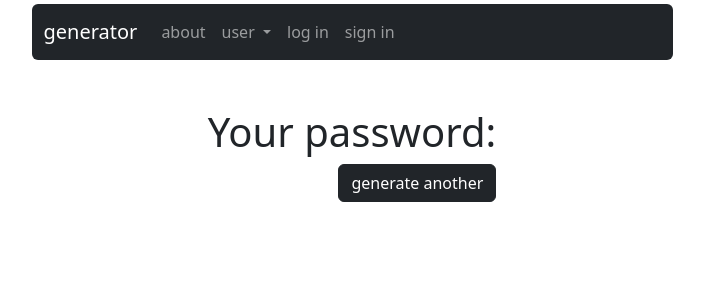
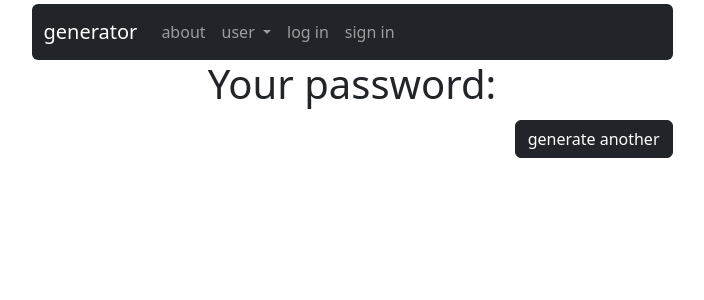
Before and after one commit to F-redy/django_projects, a Django app: template password_generator_project/templates/generator/passwords.html in a window 1280 px wide. Shown: the top 300 px of the page, without its empty margins (288-992 px from the left). Run offline with Django 4.2, Linux system fonts and the light colour scheme; the template is opened without the code that fills it, so the values that code supplies are empty.

Commit message:
fix 9,11, 23-25

```diff
--- a/password_generator_project/templates/generator/passwords.html
+++ b/password_generator_project/templates/generator/passwords.html
@@ -3,15 +3,14 @@
 {% block title %} {{ title }}{% endblock %}
 
 {% block content %}
-    <div class="container my-5">
-        <div class="row justify-content-center">
-            <div class="col-md-auto">
 
     {% if passwords|length > 1 %}
-                    <h1>Your passwords:</h1>
+
+        <h1 class="text-center">Your passwords:</h1>
     {% else %}
-                    <h1>Your password:</h1>
+        <h1 class="text-center">Your password:</h1>
     {% endif %}
+
     {% for password in passwords %}
         <div class="list-group">
             <a href="#"
@@ -20,9 +19,9 @@
             </a>
         </div>
     {% endfor %}
-                <button type="button" class="btn btn-dark" style="float: right;" onclick="location.reload()">generate another</button>
 
+    <div class="d-grid gap-2 d-md-flex justify-content-md-end">
+        <button class="btn btn-dark my-1" type="button" onclick="location.reload()">generate another</button>
     </div>
-        </div>
-    </div>
+
 {% endblock %}
```
Lines whose indentation alone changed are shown as unchanged.
